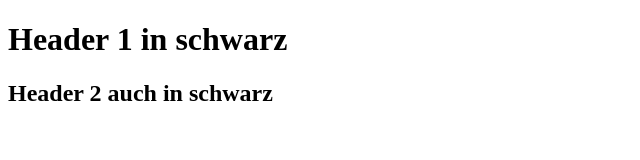
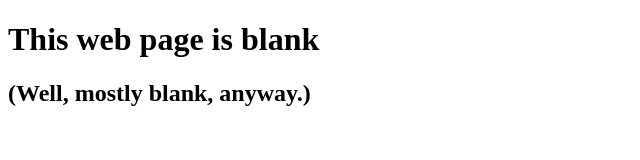
Before and after one commit to ChrisBoenig/0main_openSAP_repo, a plain HTML site: page index.html in a window 1280 px wide. Shown: the whole page, without its empty margins (0-640 px from the left). Drawn offline with Linux system fonts and the light colour scheme.

Commit message:
Anpassung index.html an Kurs

```diff
--- a/index.html
+++ b/index.html
@@ -1,10 +1,11 @@
 <!DOCTYPE html>
 <html>
 	<head>
-		<title>SAP-Version control mit Git</title>
+		<meta http-equiv="Content-Type" content="text/html; charset=Utf-8"/>
+		<title>An empty Webpage</title>
 	</head>
 	<body>
-		<h1>Header 1 in schwarz</h1>
-		<h2>Header 2 auch in schwarz</h2>
+		<h1>This web page is blank</h1>
+		<h2>(Well, mostly blank, anyway.)</h2>
 	</body>
 </html>
```
Also changed, not shown: 1 other file.
